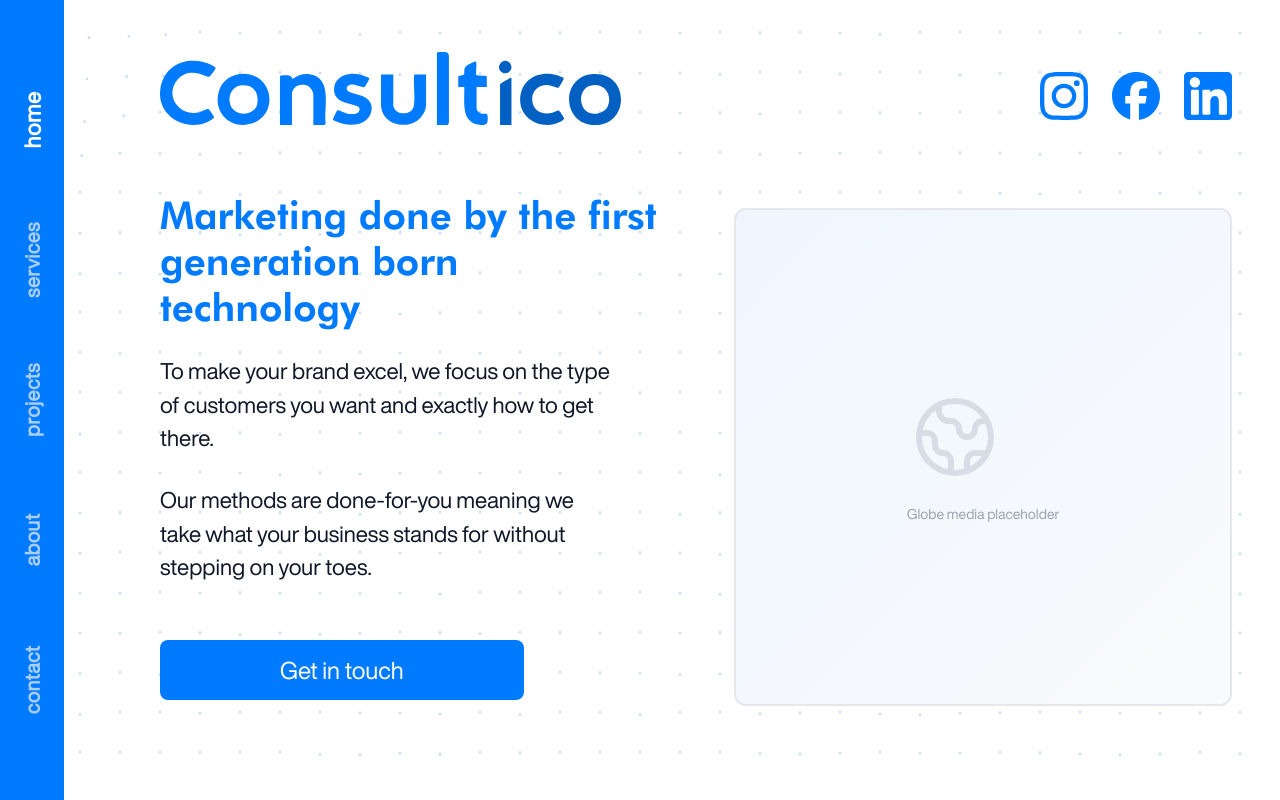
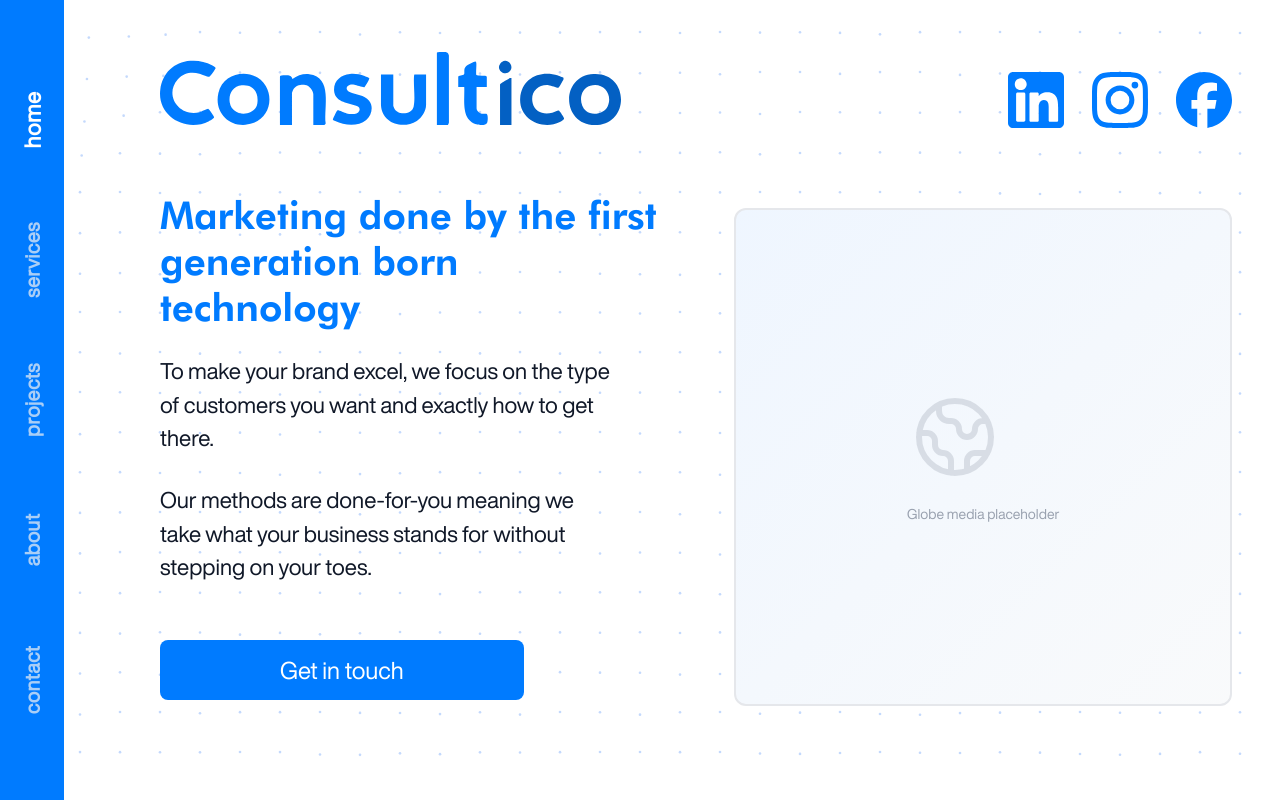
Before and after one commit to gabrielsaban/consultico-marketing-site, a Next.js app: page / in a window 1280 px wide. Shown: the top 800 px of the page. Built offline with nearby package versions, Linux system fonts and the light colour scheme; no server answers.

Commit message:
Social icon resizing and adjustments

```diff
--- a/src/components/SocialIcons.tsx
+++ b/src/components/SocialIcons.tsx
@@ -2,11 +2,29 @@
 
 export default function SocialIcons({ className = '' }: { className?: string }) {
   return (
-    <div className={`flex items-center pt-2 space-x-6 ${className}`}>
+    <div className={`flex items-center pt-2 space-x-7 ${className}`}>
+      <a aria-label="LinkedIn" href="#" className="inline-flex items-center justify-center transition-transform duration-200 hover:scale-110 active:scale-95 focus-visible:outline-none focus-visible:ring-2 focus-visible:ring-brand-blue rounded">
+        <span
+          aria-hidden
+          className="w-14 h-14"
+          style={{
+            backgroundColor: 'var(--brand-blue)',
+            WebkitMaskImage: 'url(/icons/linkedin.svg)',
+            maskImage: 'url(/icons/linkedin.svg)',
+            WebkitMaskRepeat: 'no-repeat',
+            maskRepeat: 'no-repeat',
+            WebkitMaskPosition: 'center',
+            maskPosition: 'center',
+            WebkitMaskSize: 'contain',
+            maskSize: 'contain',
+            display: 'inline-block',
+          }}
+        />
+      </a>
       <a aria-label="Instagram" href="#" className="inline-flex items-center justify-center transition-transform duration-200 hover:scale-110 active:scale-95 focus-visible:outline-none focus-visible:ring-2 focus-visible:ring-brand-blue rounded">
         <span
           aria-hidden
-          className="w-12 h-12"
+          className="w-14 h-14"
           style={{
             backgroundColor: 'var(--brand-blue)',
             WebkitMaskImage: 'url(/icons/instagram.svg)',
@@ -24,7 +42,7 @@ export default function SocialIcons({ className = '' }: { className?: string })
       <a aria-label="Facebook" href="#" className="inline-flex items-center justify-center transition-transform duration-200 hover:scale-110 active:scale-95 focus-visible:outline-none focus-visible:ring-2 focus-visible:ring-brand-blue rounded">
         <span
           aria-hidden
-          className="w-12 h-12"
+          className="w-14 h-14"
           style={{
             backgroundColor: 'var(--brand-blue)',
             WebkitMaskImage: 'url(/icons/facebook.svg)',
@@ -39,24 +57,6 @@ export default function SocialIcons({ className = '' }: { className?: string })
           }}
         />
       </a>
-      <a aria-label="LinkedIn" href="#" className="inline-flex items-center justify-center transition-transform duration-200 hover:scale-110 active:scale-95 focus-visible:outline-none focus-visible:ring-2 focus-visible:ring-brand-blue rounded">
-        <span
-          aria-hidden
-          className="w-12 h-12"
-          style={{
-            backgroundColor: 'var(--brand-blue)',
-            WebkitMaskImage: 'url(/icons/linkedin.svg)',
-            maskImage: 'url(/icons/linkedin.svg)',
-            WebkitMaskRepeat: 'no-repeat',
-            maskRepeat: 'no-repeat',
-            WebkitMaskPosition: 'center',
-            maskPosition: 'center',
-            WebkitMaskSize: 'contain',
-            maskSize: 'contain',
-            display: 'inline-block',
-          }}
-        />
-      </a>
     </div>
   );
 }
```
